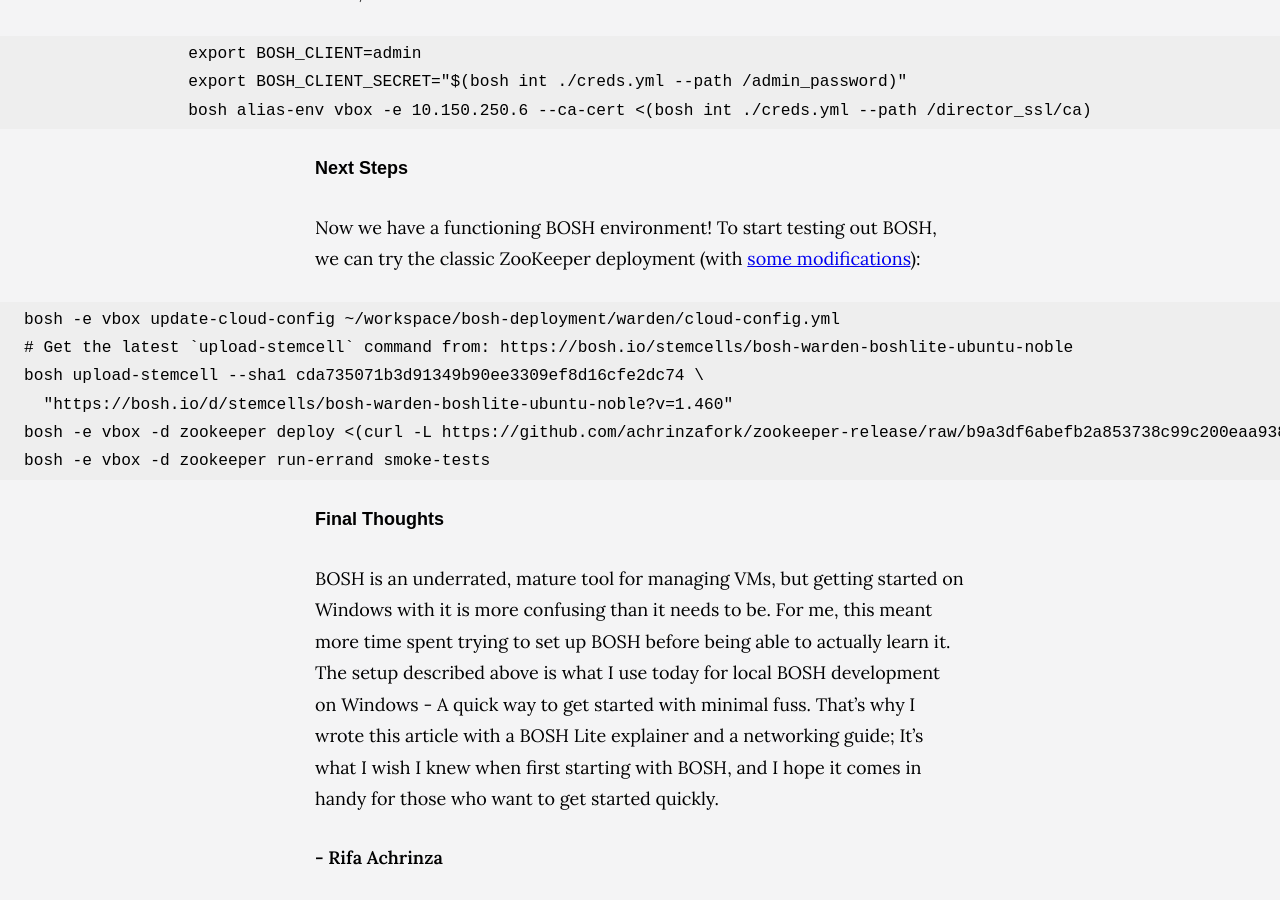
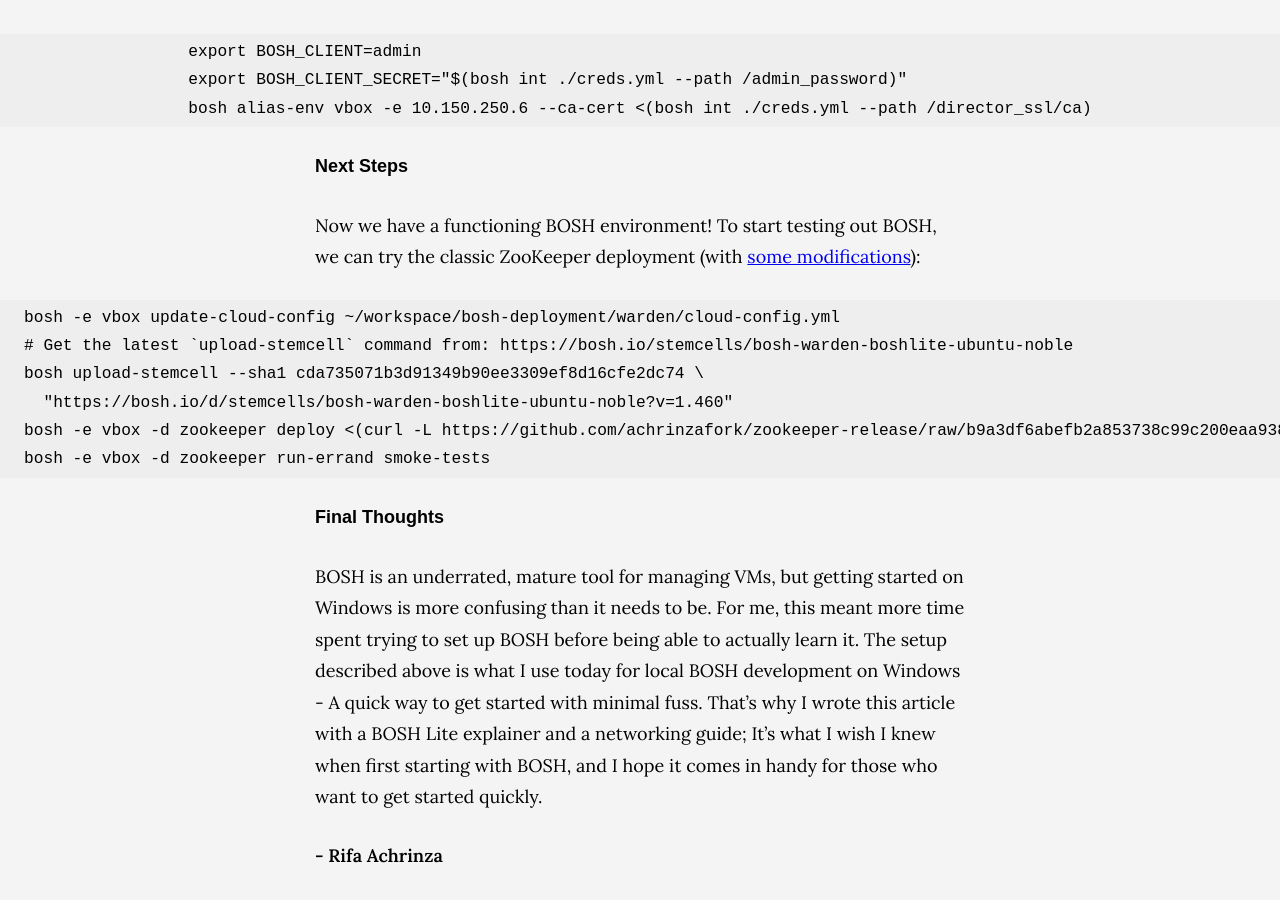
Before and after one commit to achrinza/www.achrinza.com, a Jekyll site: the page built from _posts/2026-07-17-running-bosh-lite-on-windows-11.md, in a window 1280 px wide and 900 px high, scrolled down 8173 px. Built offline with Jekyll 4.4.1, drawn with Linux system fonts in a browser that asks for light colours; nearby versions of some CDN libraries; some of the changed text lies outside the part shown.

Commit message:
feat(article): improve wording
Signed-off-by: Rifa Achrinza <25147899+achrinza@users.noreply.github.com>

```diff
--- a/_posts/2026-07-17-running-bosh-lite-on-windows-11.md
+++ b/_posts/2026-07-17-running-bosh-lite-on-windows-11.md
@@ -269,10 +269,10 @@ bosh -e vbox -d zookeeper run-errand smoke-tests
 ## Final Thoughts
 
 BOSH is an underrated, mature tool for managing VMs, but getting started on
-Windows with it is more confusing than it needs to be. For me, this meant more
-time spent trying to set up BOSH before being able to actually learn it. The
-setup described above is what I use today for local BOSH development on
-Windows - A quick way to get started with minimal fuss. That's why I wrote
-this article with a BOSH Lite explainer and a networking guide; It's what I
-wish I knew when first starting with BOSH, and I hope it comes in handy for
-those who want to get started quickly.
+Windows is more confusing than it needs to be. For me, this meant more time
+spent trying to set up BOSH before being able to actually learn it. The setup
+described above is what I use today for local BOSH development on Windows - A
+quick way to get started with minimal fuss. That's why I wrote this article
+with a BOSH Lite explainer and a networking guide; It's what I wish I knew
+when first starting with BOSH, and I hope it comes in handy for those who want
+to get started quickly.
```
Also changed, not shown: other parts of _posts/2026-07-17-running-bosh-lite-on-windows-11.md (+5 -5 lines).
